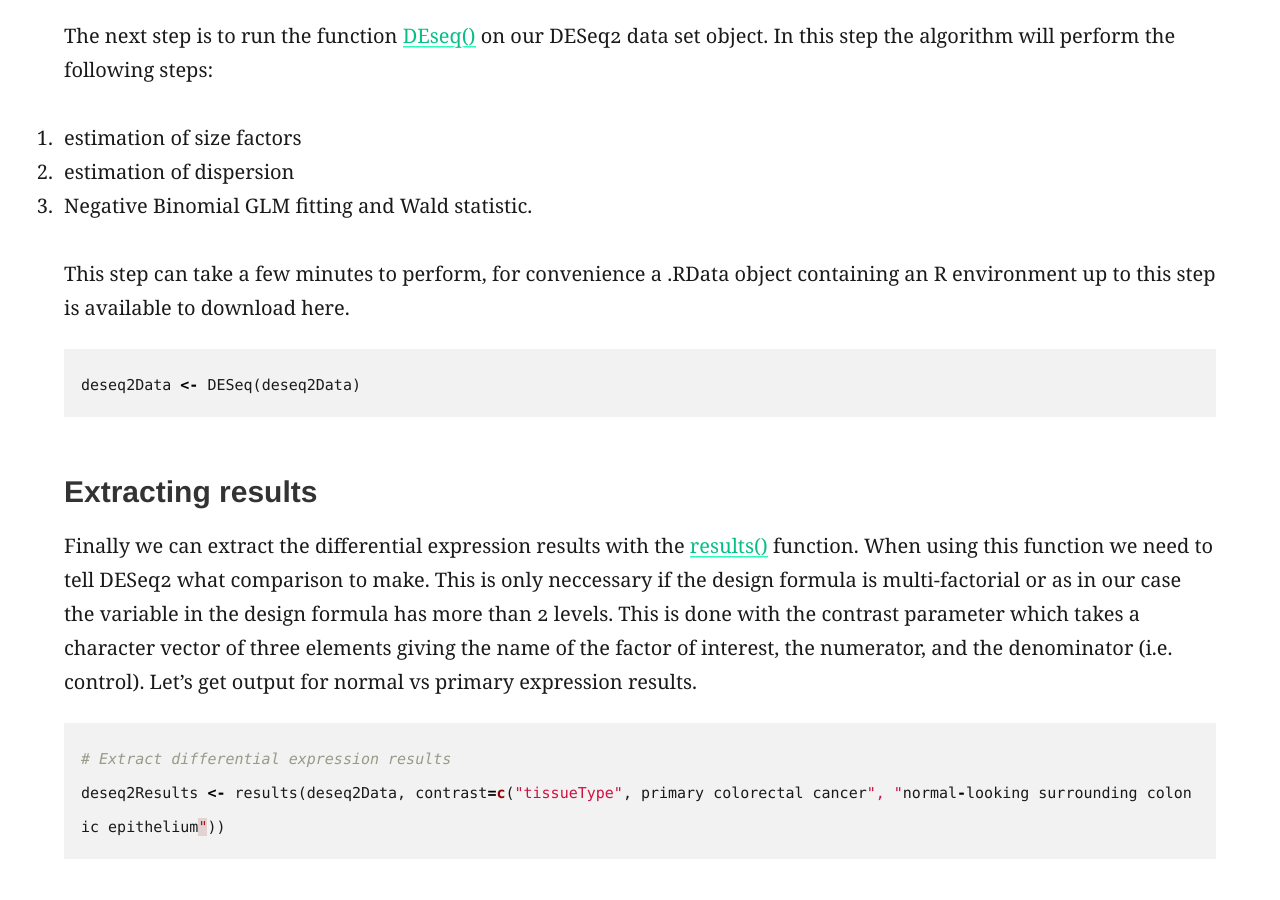
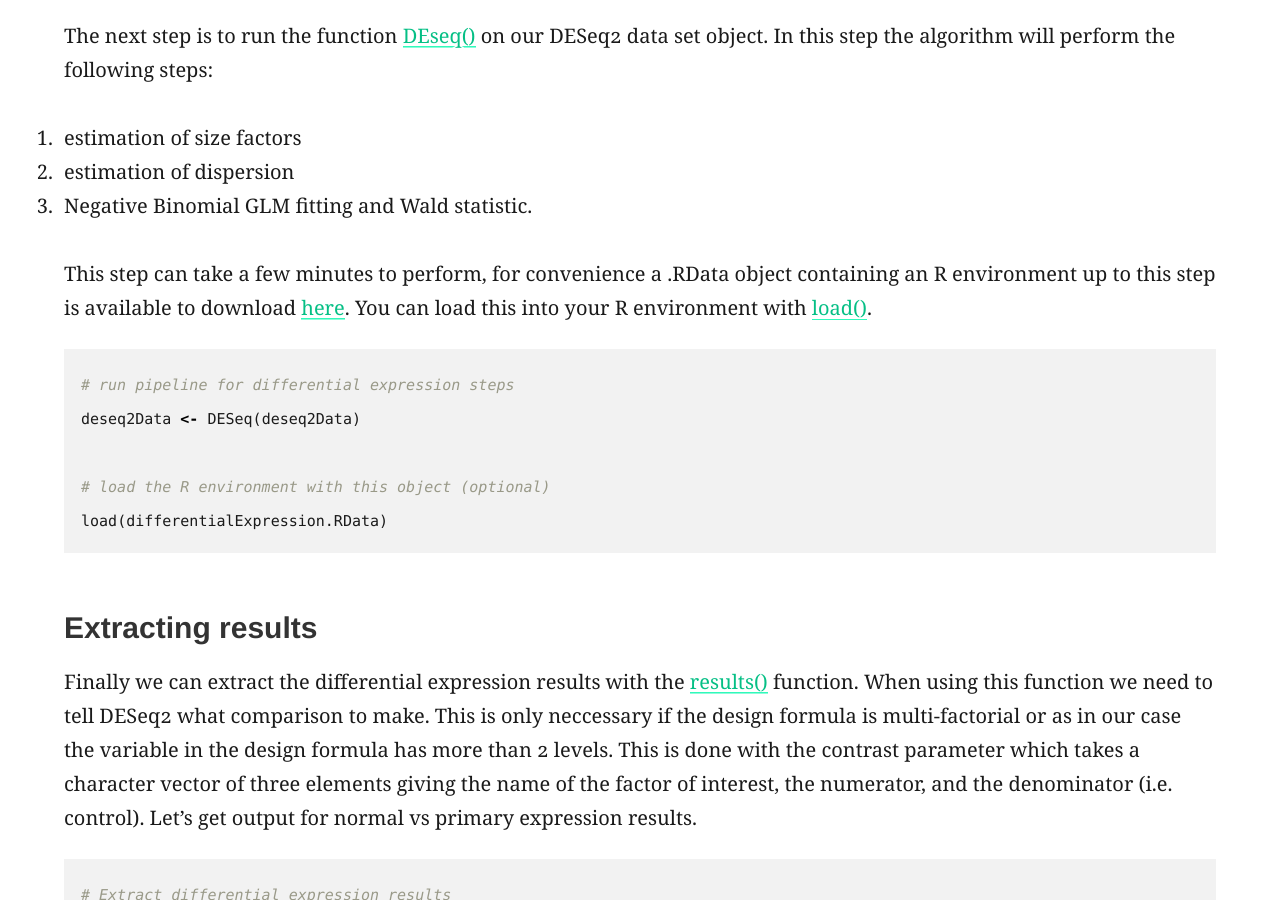
Before and after one commit to griffithlab/genviz.org, a Jekyll site: the page built from _posts/0007-01-01-DifferentialExpression.md, in a window 1280 px wide and 900 px high, scrolled down 4352 px. Built offline with Jekyll 4.4.1, drawn with Linux system fonts in a browser that asks for light colours.

Commit message:
added DEseq2 result link

````diff
--- a/_posts/0007-01-01-DifferentialExpression.md
+++ b/_posts/0007-01-01-DifferentialExpression.md
@@ -85,9 +85,13 @@ The next step is to run the function [DEseq()](https://www.rdocumentation.org/pa
 2. estimation of dispersion
 3. Negative Binomial GLM fitting and Wald statistic.
 
-This step can take a few minutes to perform, for convenience a .RData object containing an R environment up to this step is available to download here.
+This step can take a few minutes to perform, for convenience a .RData object containing an R environment up to this step is available to download [here](http://genomedata.org/gen-viz-workshop/differentialExpression.RData). You can load this into your R environment with [load()](https://www.rdocumentation.org/packages/base/versions/3.4.1/topics/load).
 ```R
+# run pipeline for differential expression steps
 deseq2Data <- DESeq(deseq2Data)
+
+# load the R environment with this object (optional)
+load(differentialExpression.RData)
 ```
 
 ### Extracting results
````
